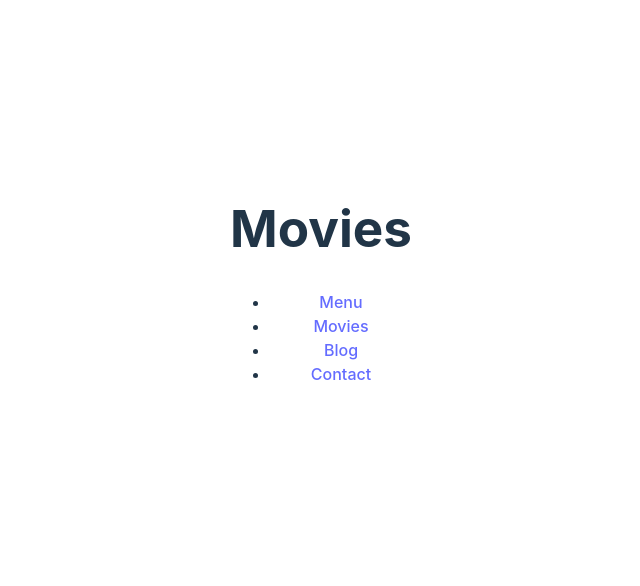
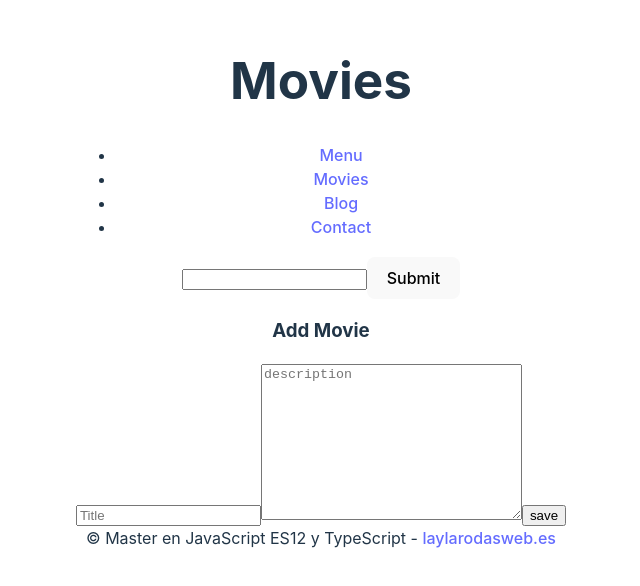
Before and after one commit to laylarodas/app-movies, a React (Vite) app: page / in a window 1280 px wide. Shown: the part 116-702 px from the top of the page, without its empty margins (319-959 px from the left). Built offline with nearby package versions, Linux system fonts and the light colour scheme.

Commit message:
maquetado de la pagina principal

```diff
--- a/src/App.jsx
+++ b/src/App.jsx
@@ -20,6 +20,29 @@ function App() {
             <li><a href="#">Contact</a></li>
           </ul>
         </nav>
+        <section className='content'>
+
+        </section>
+        <aside className='lateral'>
+          <div className='search'>
+            <h3 className='title'></h3>
+            <form action="">
+              <input type="text" />
+              <button>Submit</button>
+            </form>
+          </div>
+          <div className='add'>
+            <h3>Add Movie</h3>
+            <form action="">
+              <input type="text" placeholder='Title'/>
+              <textarea name="" id="" cols="30" rows="10" placeholder='description'></textarea>
+              <input type="submit" value="save"/>
+            </form>
+          </div>
+        </aside>
+        <footer>
+          &copy; Master en JavaScript ES12 y TypeScript - <a href="http://laylarodasweb.es">laylarodasweb.es</a>
+        </footer>
       </div>
 
     </>
```
